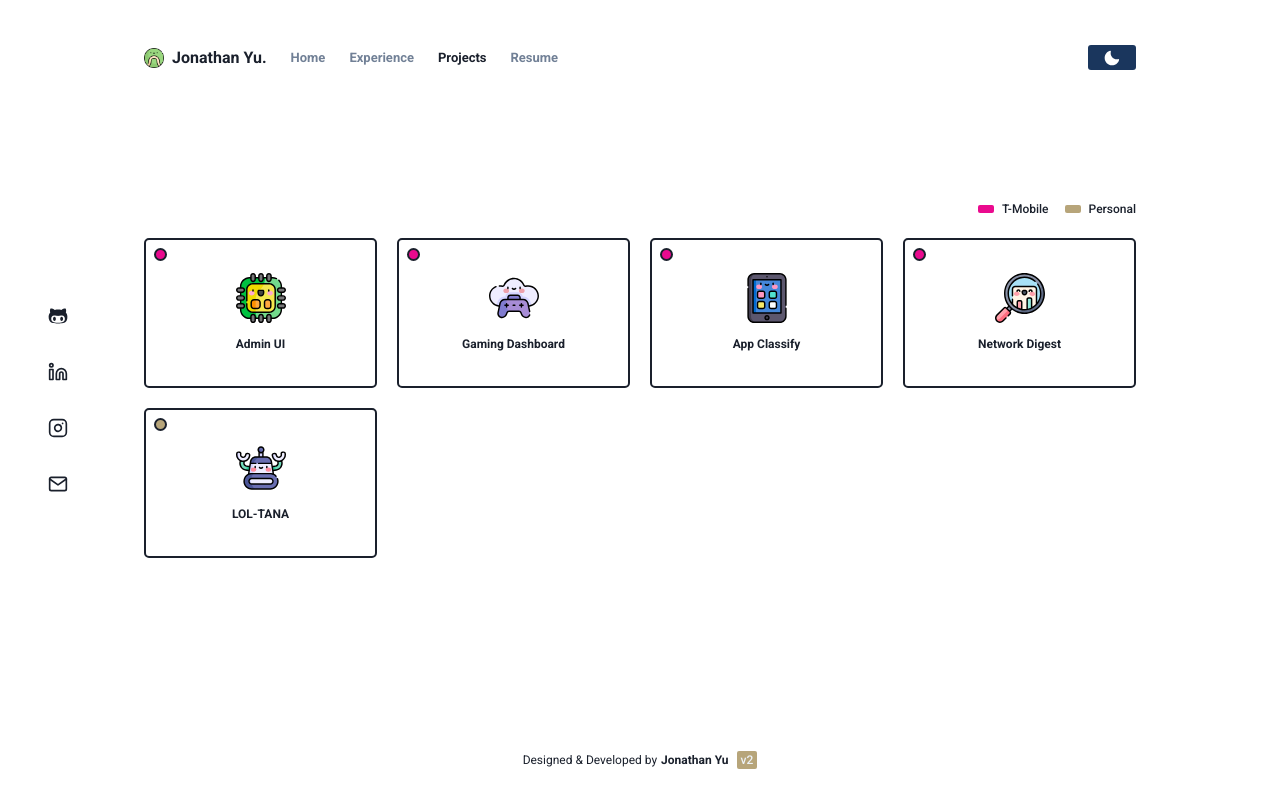
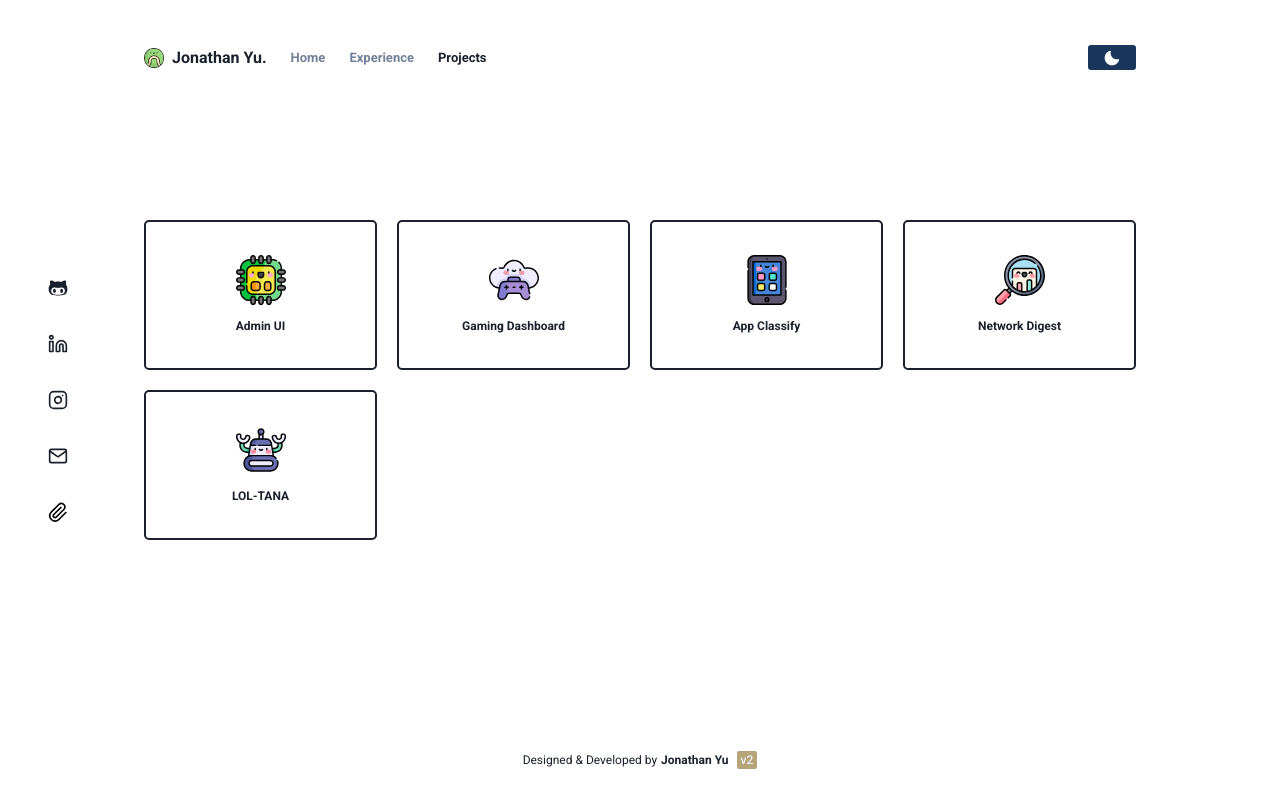
Before and after one commit to jonyu96/dev-space-v2, a Next.js app: page /projects in a window 1280 px wide. Built offline with nearby package versions, Linux system fonts and the light colour scheme.

Commit message:
removed resume page; updated experience

```diff
--- a/components/footer.js
+++ b/components/footer.js
@@ -1,4 +1,5 @@
-import { Box, Link, Tag, Text } from "@chakra-ui/react"
+import { Box, Link, Tag, Text, Button, useColorModeValue } from "@chakra-ui/react"
+import ExternalLink from '../components/external-link'
 
 const Footer = () => (
     <Box
--- a/components/navbar.js
+++ b/components/navbar.js
@@ -10,13 +10,18 @@ import {
     MenuList,
     MenuItem,
     IconButton,
-    useColorModeValue
+    useColorModeValue,
+    Button,
+    Icon
 } from '@chakra-ui/react'
+
 import { FaHamburger } from 'react-icons/fa'
+import { FiDownload } from 'react-icons/fi'
 
 import Logo from './logo'
 import NavLink from './navlink'
 import ThemeToggle from './theme-toggle'
+import ExternalLink from './external-link'
 
 const Navbar = (props) => {
     const { path } = props
@@ -49,7 +54,7 @@ const Navbar = (props) => {
                     <NavLink href="/" path={path}>Home</NavLink>
                     <NavLink href="/experience" path={path}>Experience</NavLink>
                     <NavLink href="/projects" path={path}>Projects</NavLink>
-                    <NavLink href="/resume" path={path}>Resume</NavLink>
+                    {/* <NavLink href="/resume" path={path}>Resume</NavLink> */}
                 </Stack>
 
                 <Flex>
@@ -77,9 +82,9 @@ const Navbar = (props) => {
                                 <NextLink href="/projects" passHref>
                                     <MenuItem fontWeight="medium">Projects</MenuItem>
                                 </NextLink>
-                                <NextLink href="/resume" passHref>
+                                {/* <NextLink href="/resume" passHref>
                                     <MenuItem fontWeight="medium">Resume</MenuItem>
-                                </NextLink>
+                                </NextLink> */}
                             </MenuList>
                         </Menu>
                     </Box>
--- a/components/project-view.js
+++ b/components/project-view.js
@@ -49,8 +49,8 @@ const ProjectView = ({ isOpen, onClose, project }) => {
             <Text fontSize={{ base: "xs", md: "lg" }} fontWeight="bold">{ project['name'] }</Text>
           </Flex>
           <Flex alignItems="center">
-            <Text fontSize="xs" fontWeight="bold" color={project['color']}>{ project['company'] }</Text>
-            <Text fontSize="xs" ml={2} mr={2}>|</Text>
+            {/* <Text fontSize="xs" fontWeight="bold" color={project['color']}>{ project['company'] }</Text>
+            <Text fontSize="xs" ml={2} mr={2}>|</Text> */}
             <Text fontSize="xs" fontWeight="bold">{ project['year'] }</Text>
           </Flex>
         </ModalHeader>
@@ -71,12 +71,12 @@ const ProjectView = ({ isOpen, onClose, project }) => {
                   <Flex flex={1} mb={2} alignItems="center" justifyContent="space-between">
                     <Text variant="key">Overview</Text>
                     <HStack spacing={1}>
-                      {/* <ExternalLink mr={3} href={ 'source' in project ? project['source'] : null } isExternal={true}>
+                      <ExternalLink mr={3} href={ 'source' in project ? project['source'] : null } isExternal={true}>
                         <Icon as={FiGithub} boxSize={{ base: "15px", md: "15px", lg: "17px" }}/>
                       </ExternalLink>
                       <ExternalLink href={ 'link' in project ? project['link'] : null } isExternal>
                         <Icon as={FiExternalLink} boxSize={{ base: "15px", md: "15px", lg: "17px" }}/>
-                      </ExternalLink> */}
+                      </ExternalLink>
                     </HStack>
                   </Flex>
                   { project['overview'] }
--- a/components/project.js
+++ b/components/project.js
@@ -50,7 +50,7 @@ const Project = ({ project, onOpen, onClick }) => (
             alt="project icon"
         />
         <Text fontWeight="bold" fontSize="xs" mt={3}>{ project['name'] }</Text>
-        <TypeIdentifier color={project['color']} position="absolute" top={2} left={2} />
+        {/* <TypeIdentifier color={project['color']} position="absolute" top={2} left={2} /> */}
   </ProjectBox>
 )
 
--- a/components/sidebar.js
+++ b/components/sidebar.js
@@ -1,7 +1,8 @@
 import NextLink from 'next/link'
-import { Box, Stack, Icon } from "@chakra-ui/react"
+import { Box, Stack, Icon, Tooltip } from "@chakra-ui/react"
 import { FiLinkedin, FiInstagram, FiMail } from "react-icons/fi"
 import { FaGithubAlt } from "react-icons/fa"
+import { GrAttachment } from "react-icons/gr"
 import { motion } from "framer-motion"
 
 import ExternalLink from './external-link'
@@ -37,6 +38,10 @@ const Sidebar = () => (
             <ExternalLink href="mailto:jonathanjyu96@gmail.com">
                 <Icon as={FiMail} boxSize={{ base: "15px", md: "15px", lg: "20px" }}/>
             </ExternalLink>
+
+            <ExternalLink href="/data/resume.pdf">
+                <Icon as={GrAttachment} boxSize={{ base: "15px", md: "15px", lg: "20px" }}/>
+            </ExternalLink>
         </Stack>
     </Box>
 )
--- a/components/terminal.js
+++ b/components/terminal.js
@@ -15,7 +15,7 @@ const INTRO = (
 
         <SectionItem direction="vert">
             <Text mt={2} fontSize={['10px', 'xs']} fontWeight="medium" textAlign="justify">
-                Hi! My name is Jonathan and I am currenly SWE over at T-Mobile.
+                Hi! My name is Jonathan and I am currenly SWE over at Microsoft.
                 Feel free to reach out for any opportunities!
             </Text>
         </SectionItem>
@@ -26,7 +26,7 @@ const HOBBIES = (
     <Section mt={3}>
         <Wrap shouldWrapChildren spacing={3}>
             {
-                ["Tennis 🎾", "Running 🏃", "Golf 🏌️", "Piano 🎹", "Korean Fried Chicken 🍗", "Benji 🐶"]
+                ["Tennis 🎾", "Running 🏃", "Golf 🏌️", "Piano 🎹", "Benji 🐶", "Terry 🐶"]
                     .map((interest, index) => (
                         <SectionItem key={index} direction="horz">
                             <Tag textTransform="uppercase" fontSize="10px" fontWeight="bold" variant="outline" color="gray.200" p={1.5} borderRadius={2}>
--- a/components/timeline-picker.js
+++ b/components/timeline-picker.js
@@ -30,7 +30,7 @@ const TimelinePicker = ({ selectedTimeline, setTimeline }) => {
         >
             <VStack spacing={10}>
                 {
-                ["UW", "T-Mobile"].map((t) => (
+                ["UW", "T-Mobile", "Microsoft"].map((t) => (
                     <Box key={t} w="100%" display="flex" justifyContent="flex-end" pr={5} position="relative">
                         <Text
                             fontSize="xs"
--- a/pages/projects.js
+++ b/pages/projects.js
@@ -39,9 +39,9 @@ export default function Projects() {
     return (
       <ScrollableBox display="flex" flexDir="column" h="100%">
         {/* <Filter /> */}
-        <Flex w="100%" alignItems="center" justifyContent="flex-end">
+        {/* <Flex w="100%" alignItems="center" justifyContent="flex-end">
           <Legend />
-        </Flex>
+        </Flex> */}
 
         {
           projects ? (
--- a/public/data/projects.json
+++ b/public/data/projects.json
@@ -2,8 +2,6 @@
     {
         "name": "Admin UI",
         "iconPath": "/icons/admin-ui-icon.svg",
-        "company": "T-Mobile",
-        "color": "#EA0A8E",
         "year": 2021,
         "source": "https://github.com/jonyu96/admin-ui",
         "link": "https://zed-admin-ui.herokuapp.com",
@@ -20,10 +18,7 @@
     {
         "name": "Gaming Dashboard",
         "iconPath": "/icons/gaming-dashboard-icon.svg",
-        "company": "T-Mobile",
-        "color": "#EA0A8E",
         "year": 2020,
-        "type": "work",
         "source": "https://github.com/jonyu96/gaming-dashboard",
         "link": "https://cloud-gaming-dashboard.herokuapp.com",
         "overview": "A internal, data visualization platform for viewing cloud gaming user and network engagement stats during the initial launch. This interactive data application was developed using Python and Plotly's Dash framework. Stats are loaded from local JSON files which are periodically checked for updates using multi-threading. The backend pipeline consists of Bash/PySpark scripts that pull and aggregates data daily from Hadoop Hive tables to the JSON files.",
@@ -39,8 +34,6 @@
     {
         "name": "App Classify",
         "iconPath": "/icons/app-classify-icon.svg",
-        "company": "T-Mobile",
-        "color": "#EA0A8E",
         "year": 2020,
         "source": "https://github.com/jonyu96/app-classification-table",
         "link": "https://app-classify-table.herokuapp.com",
@@ -54,8 +47,6 @@
     {
         "name": "Network Digest",
         "iconPath": "/icons/network-digest-icon.svg",
-        "color": "#EA0A8E",
-        "company": "T-Mobile",
         "year": 2019,
         "link": "https://xd.adobe.com/view/68d1bad3-03bc-4929-67c0-116e7501c492-1ee0",
         "overview": "A dashboard design prototype developed with Adobe XD for visualizing user and network engagment stats/insights in various categories. This is a POC of an internal application or platform, used by executives, for quickly digesting up-to-date stats and insights. Network Digest was created during my internship in 2019.",
@@ -68,8 +59,6 @@
     {
         "name": "LOL-TANA",
         "iconPath": "/icons/lol-tana-icon.svg",
-        "color": "#B7A57A",
-        "company": "Jon's Tech",
         "year": 2019,
         "source": "https://github.com/jonyu96/LOL-TANA",
         "overview": "Think of the Cortana from the Halo Series. LOL-Tana is an in-game, AI for a League of Legends (LoL) game that displays the win percentage calculated based on important in-game factors. The user chooses which Champion is being played and throughout the game, enters different metrics like number of kills, Creep Score, and which objectives were secured to determine the chances of winning that game. This determination is based on a Logistic Regression model, developed and trained using 1000 past matches of a professional LoL player (C9 Sneaky).",
```
Also changed, not shown: components/timeline.js (+15 -2 lines), public/images/me-microsoft.jpg (added), 1 other file (tests, documents, lock files or other folders).
